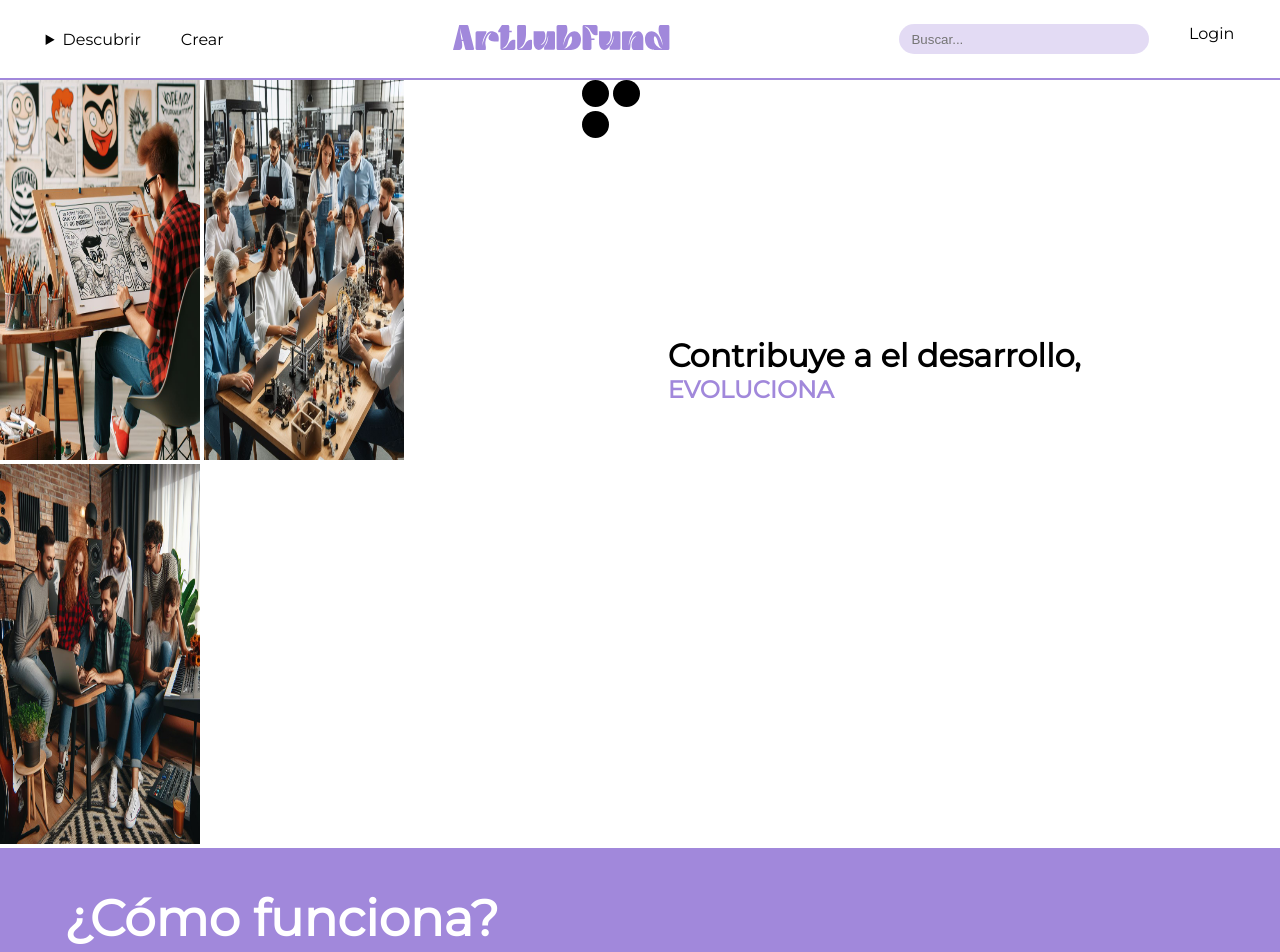
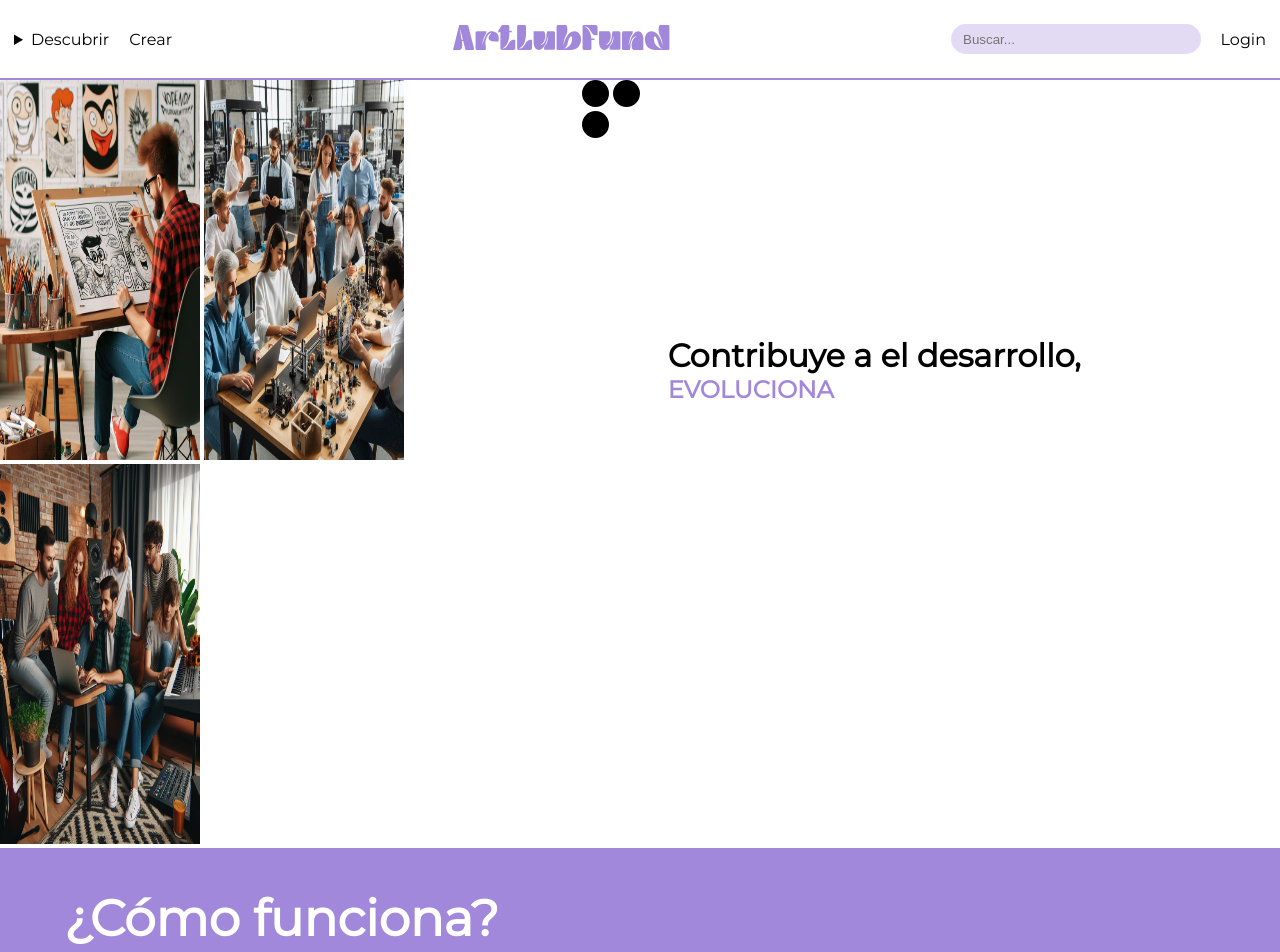
Before and after one commit to Alvaroescumed/ArtFundLlub, a plain HTML site: page index.html in a window 1280 px wide. Shown: the top 952 px of the page. Drawn offline with Linux system fonts and the light colour scheme.

Commit message:
cambios de codigo

```diff
--- a/index.html
+++ b/index.html
@@ -8,8 +8,7 @@
 </head>
 <body>
     <header>
-        <!-- Encabezado y menú  Menu principal de navegacion de la web -->
-        <nav>
+       <div class="navegador">
                 <div>
                     <details>
                         <summary>Descubrir</summary>
@@ -23,8 +22,8 @@
                 <div>
                     <a href="CrearProyecto.html">Crear</a>
                 </div>
-        </nav>
-        <div class="logo">
+        </div>
+        <div id="logo_header">
             <a href="index.html"> <!--Al clicar el logo este nos redirige al inicio-->
                 <svg id="Capa_1" data-name="Capa 1" xmlns="http://www.w3.org/2000/svg" viewBox="0 0 187.94 21.71" >
                     <path d="M13.34.86A1.13,1.13,0,0,0,12.24,0H5.4L0,21.71H3.68c2.9,0,5.16.16,4-7.3L7.64,14H8.9l1.72,6.9a1,1,0,0,0,1,.77h5.62a1,1,0,0,0,1-1.27ZM7.45,12.8C6.67,7.68,6.48,6.45,6,2.55c.46,1.74.35,1.29.74,2.81L8.59,12.8Z"/>
@@ -39,14 +38,14 @@
                 </svg>
             </a>
         </div>
-        <nav>
+        <div class="navegador">
             <div class="buscador">
                 <input type="text" placeholder="Buscar...">
             </div>
             <div>
                 <a href="inicionsesion.html">Login</a>
             </div>
-        </nav>
+        </div>
     </header>
     <div class="bloque_principal">
         <div class="imagenes_destacadas"> <!--Futuro carrusel de imagenes-->
--- a/stylesheet.css
+++ b/stylesheet.css
@@ -18,21 +18,25 @@ a{
 header{
     display: flex;
     height: 80px;
-    padding: 2%;
     border-bottom: 2px solid #A188DB;
     background-color: #FFF;
     margin: 0%;
-    justify-content: space-between;
+    justify-content: space-between ;
     align-items: center;
 }
 
-nav{
+.navegador{
     display: flex;
     justify-content: space-between;
+    padding: 2px;
+    margin: 2px;
+    align-items: center;
+    & div{
+        margin: 10px;
+    }
 }
-nav div{
-    margin: 20px;
-}
+
+
 
 .buscador input{
     border-radius: 25px;
@@ -43,10 +47,17 @@ nav div{
     padding: 5%;
 }
 
-.logo a svg{
-    height: 25px;
-    fill: #A188DB; /* color para el svg */
+#logo_header{
+    & a{
+        margin-right:  123 px;
+        & svg{
+            height: 25px;
+            fill: #A188DB; /* color para el svg */
+
+            }
+    }
 }
+
 
 .bloque_principal{
     display: flex;
```
Lines whose indentation alone changed are shown as unchanged.
